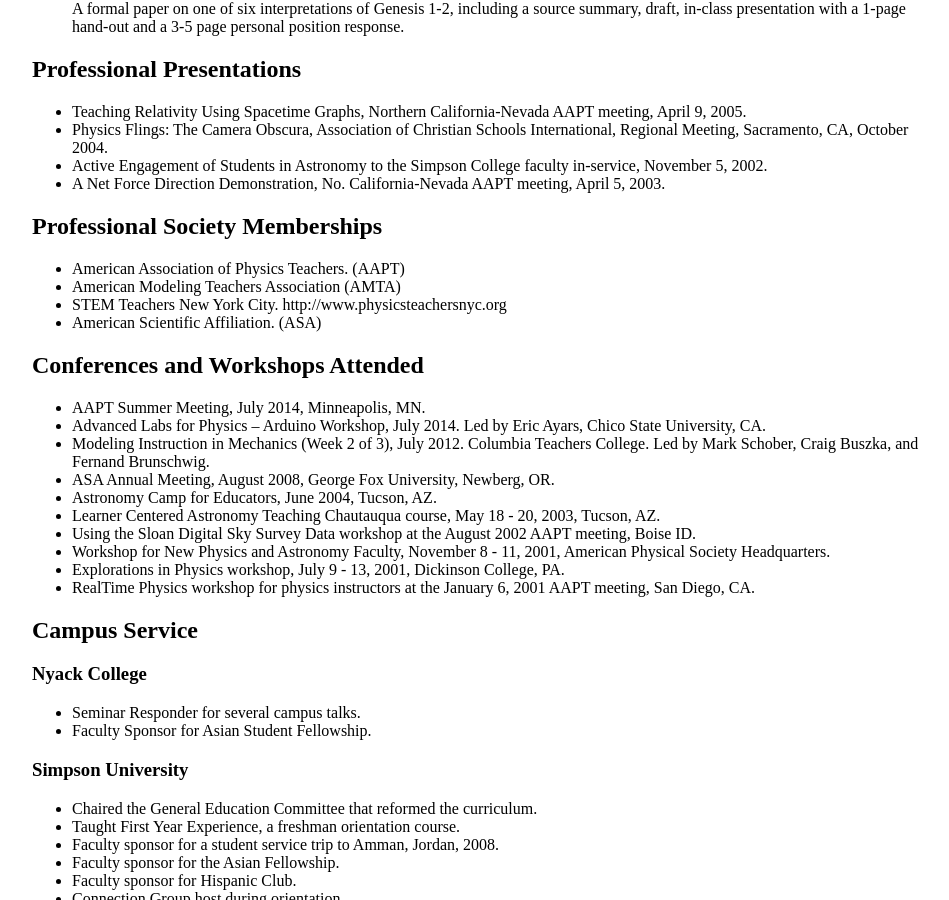
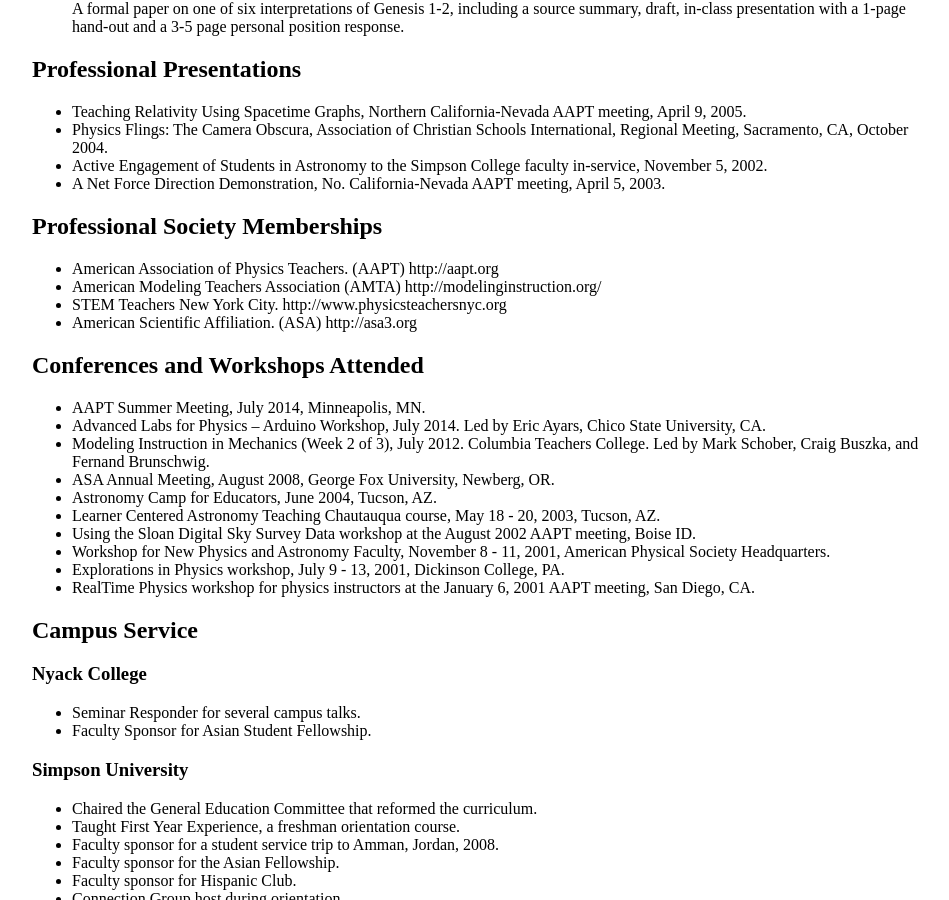
Before and after one commit to profhuster/profhuster.github.io, a Jekyll site: the page built from cv/index.md, in a window 1280 px wide and 900 px high, scrolled down 1276 px. Shown: the whole window, without its empty margins (160-1109 px from the left). Built offline with Jekyll 4.4.1, drawn with Linux system fonts in a browser that asks for light colours; some of the changed lines change nothing that is shown.

Commit message:
Update index.md

```diff
--- a/cv/index.md
+++ b/cv/index.md
@@ -62,10 +62,10 @@
 * A Net Force Direction Demonstration, No. California-Nevada AAPT meeting, April 5, 2003.
 
 ## Professional Society Memberships
-* American Association of Physics Teachers. (AAPT)
-* American Modeling Teachers  Association (AMTA)
+* American Association of Physics Teachers. (AAPT) http://aapt.org
+* American Modeling Teachers  Association (AMTA) http://modelinginstruction.org/
 * STEM Teachers New York City. http://www.physicsteachersnyc.org
-* American Scientific Affiliation. (ASA)
+* American Scientific Affiliation. (ASA) http://asa3.org
 
 
 ## Conferences and Workshops Attended
```
